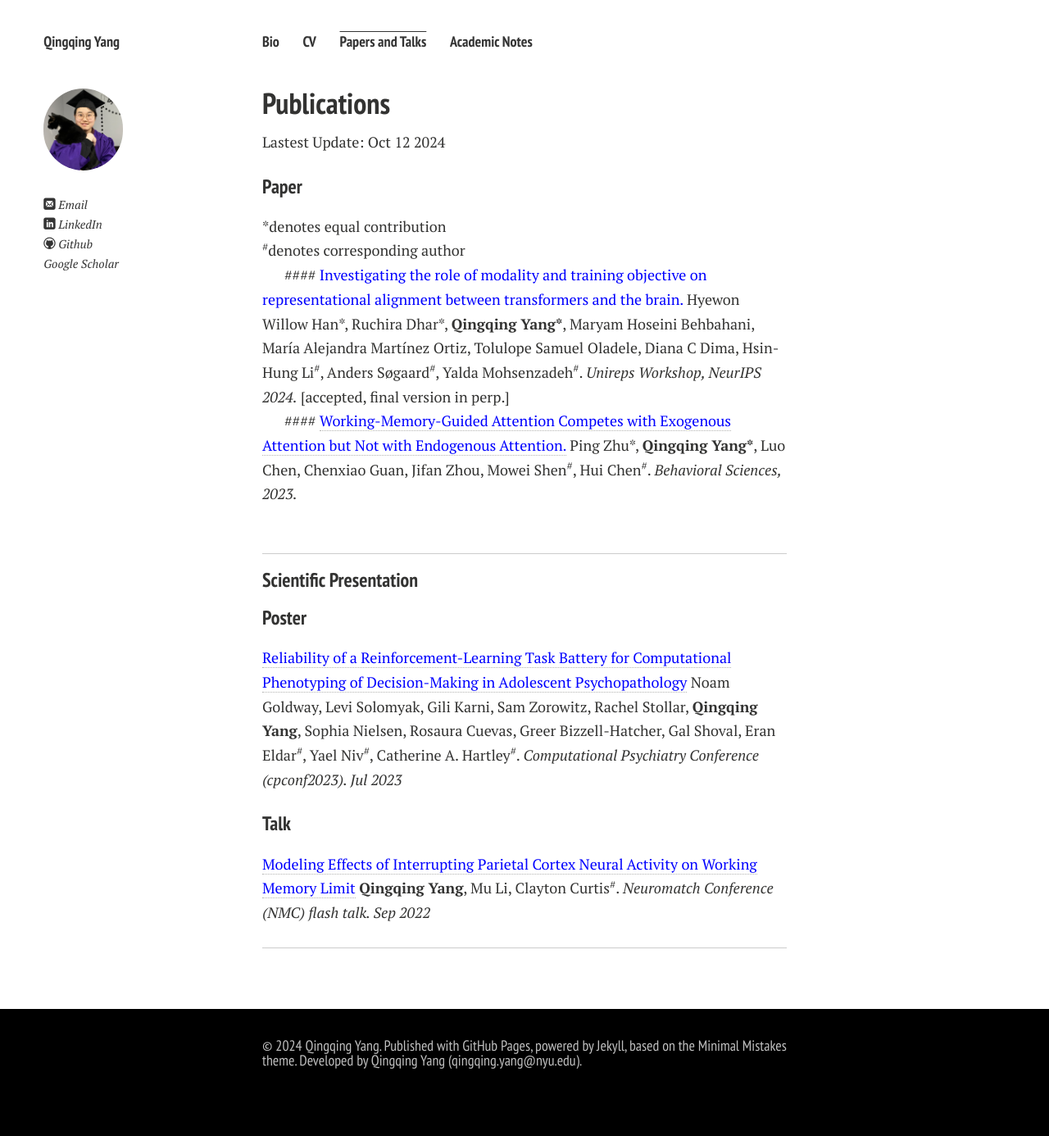
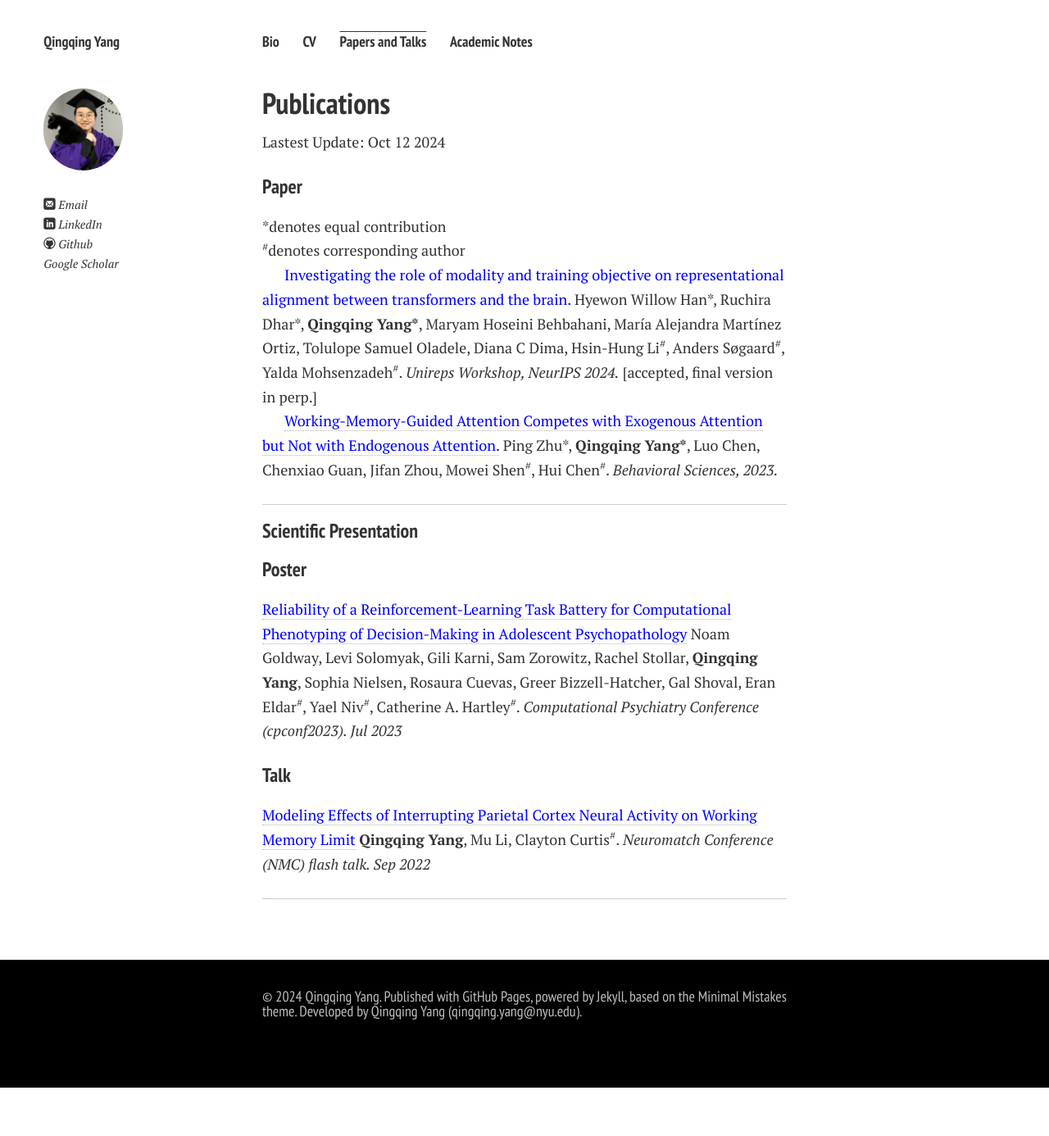
Before and after one commit to Qingqing-Yang-177/Qingqing-Yang-177.github.io, a Jekyll site: the page built from publications.md, in a window 1280 px wide. Shown: the whole page at 82% size. Built offline with Jekyll 4.4.1, drawn with Linux system fonts in a browser that asks for light colours; nearby versions of some CDN libraries; comment, search, counter and statistics services are not loaded; a style sheet for code colours, icons or effects is not loaded; after the commit the page ends 1327 px from its top, so only the background shows below that.

Commit message:
Update publications.md

```diff
--- a/publications.md
+++ b/publications.md
@@ -9,18 +9,13 @@ title: Publications
 Lastest Update: Oct 12 2024
 
 ### Paper
-\*denotes equal contribution <br>
-<sup>#</sup>denotes corresponding author
-<br>
+\*denotes equal contribution<br>
+<sup>#</sup>denotes corresponding author<br>
 
-####
-<span style="color: blue;">Investigating the role of modality and training objective on representational alignment between transformers and the brain.</span> Hyewon Willow Han\*, Ruchira Dhar\*, **Qingqing Yang\***, Maryam Hoseini Behbahani, María Alejandra Martínez Ortiz, Tolulope Samuel Oladele, Diana C Dima, Hsin-Hung Li<sup>#</sup>, Anders Søgaard<sup>#</sup>, Yalda Mohsenzadeh<sup>#</sup>. _Unireps Workshop, NeurIPS 2024._ [accepted, final version in perp.]
-<br>
+<span style="color: blue;">Investigating the role of modality and training objective on representational alignment between transformers and the brain.</span> Hyewon Willow Han\*, Ruchira Dhar\*, **Qingqing Yang\***, Maryam Hoseini Behbahani, María Alejandra Martínez Ortiz, Tolulope Samuel Oladele, Diana C Dima, Hsin-Hung Li<sup>#</sup>, Anders Søgaard<sup>#</sup>, Yalda Mohsenzadeh<sup>#</sup>. _Unireps Workshop, NeurIPS 2024._ [accepted, final version in perp.]<br>
 
-####
 <a href="https://www.mdpi.com/2076-328X/13/5/426" style="color: blue;">Working-Memory-Guided Attention Competes with Exogenous Attention but Not with Endogenous Attention.</a> Ping Zhu\*, **Qingqing Yang\***, Luo Chen, Chenxiao Guan, Jifan Zhou, Mowei Shen<sup>#</sup>, Hui Chen<sup>#</sup>. _Behavioral Sciences, 2023._
 
-<br>
 
 ---
 
```
